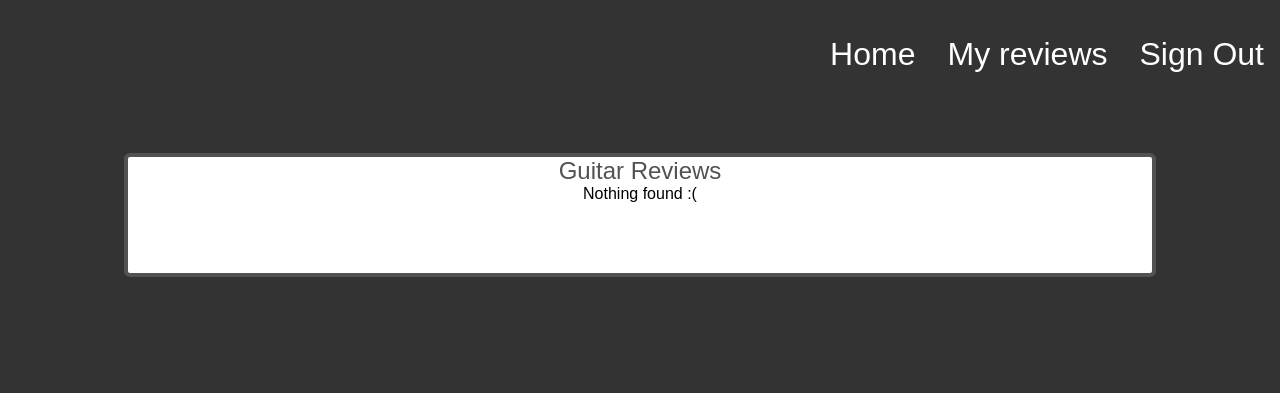
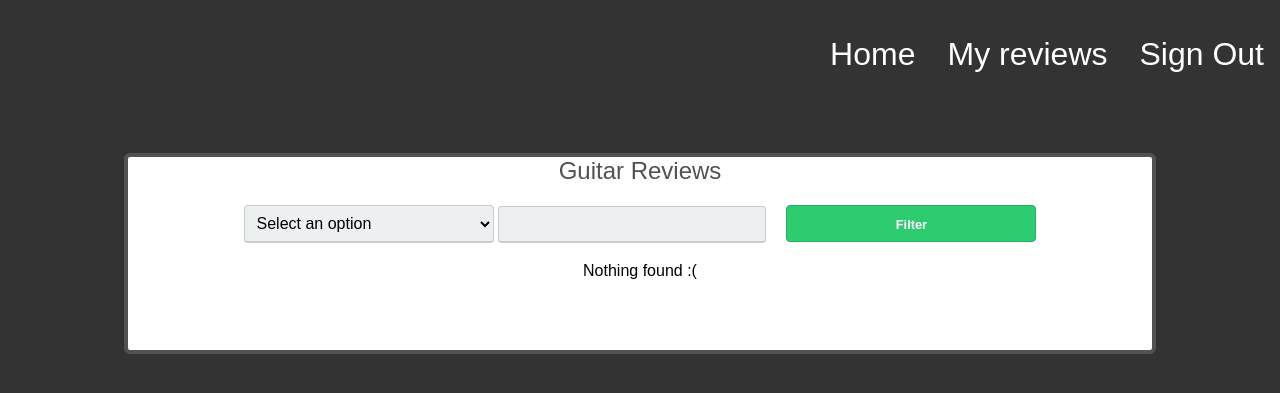
Before and after one commit to petertasker/Tasker-Reviews, a PHP site: page /searchreview.php in a window 1280 px wide. Shown: the top 393 px of the page. Run offline with PHP 8.4, Linux system fonts and the light colour scheme; a user stored in the database is signed in; data that the repository does not hold is empty; some libraries are stand-ins or nearby versions.

Commit message:
Updated Website

```diff
--- a/searchreview.php
+++ b/searchreview.php
@@ -3,6 +3,8 @@
 require_once "config.php";
 require_once "session_start.php";
 require_once "redirect_login.php";
+$filter = "";
+$filter_text = "";
 ?>
 
 <!DOCTYPE html>
@@ -32,7 +34,28 @@ require_once "redirect_login.php";
 		?>
 		<div class="box" style="width: 80%;">
 			<h1>Guitar Reviews</h1>
+			<form action="" method="post">
+				<select name="filter" class="input">
+					<option selected hidden disabled>Select an option</option>
+					<option value="username">Username</option>
+					<option value="make">Make</option>
+					<option value="brand-name">Brand</option>
+					<option value="cost">Cost</option>
+					<option value="year-made">Year Made</option>
+					<option value="extra-desc">Extra Description</option>
+					<option value="review-text">Review Text</option>
+					<option value="star-rating">Star Rating</option>
+				</select>
+				<input type"text" class="input" name="filter-txt">
+				<input type="submit" class="filter-btn" name="submit" value="Filter">
+
+			</form>
 			<?php
+			if (isset($_POST["submit"])) {
+				$filter = mysqli_real_escape_string($_POST["filter"]);
+				$filter_text = mysqli_real_escape_string($_POST["filter-txt"]);
+			}
+			//make filter work
 			$stmt = $conn->prepare("SELECT Username, Make, BrandName, Cost, YearMade, ExtraDescription, ReviewText, StarRating
 			FROM Guitar, Review WHERE Review.ReviewID = Guitar.ReviewID;");
 			$stmt->execute();
--- a/style.css
+++ b/style.css
@@ -188,6 +188,23 @@ time, mark, audio, video {
     font-size:0.8em;
 }
 
+.filter-btn{
+    background:#2ecc71;
+    width:250px;
+    height: auto;
+    padding-top:11px;
+    padding-bottom:9px;
+    color:white;
+    border-radius:4px;
+    border: #27ae60 1px solid;
+    float: none;
+    margin-top:20px;
+    margin-bottom:20px;
+    margin-left:16px;
+    font-weight:800;
+    font-size:0.8em;
+}
+
 .login-msg {
     list-style-type: none;
     color: black;
```
